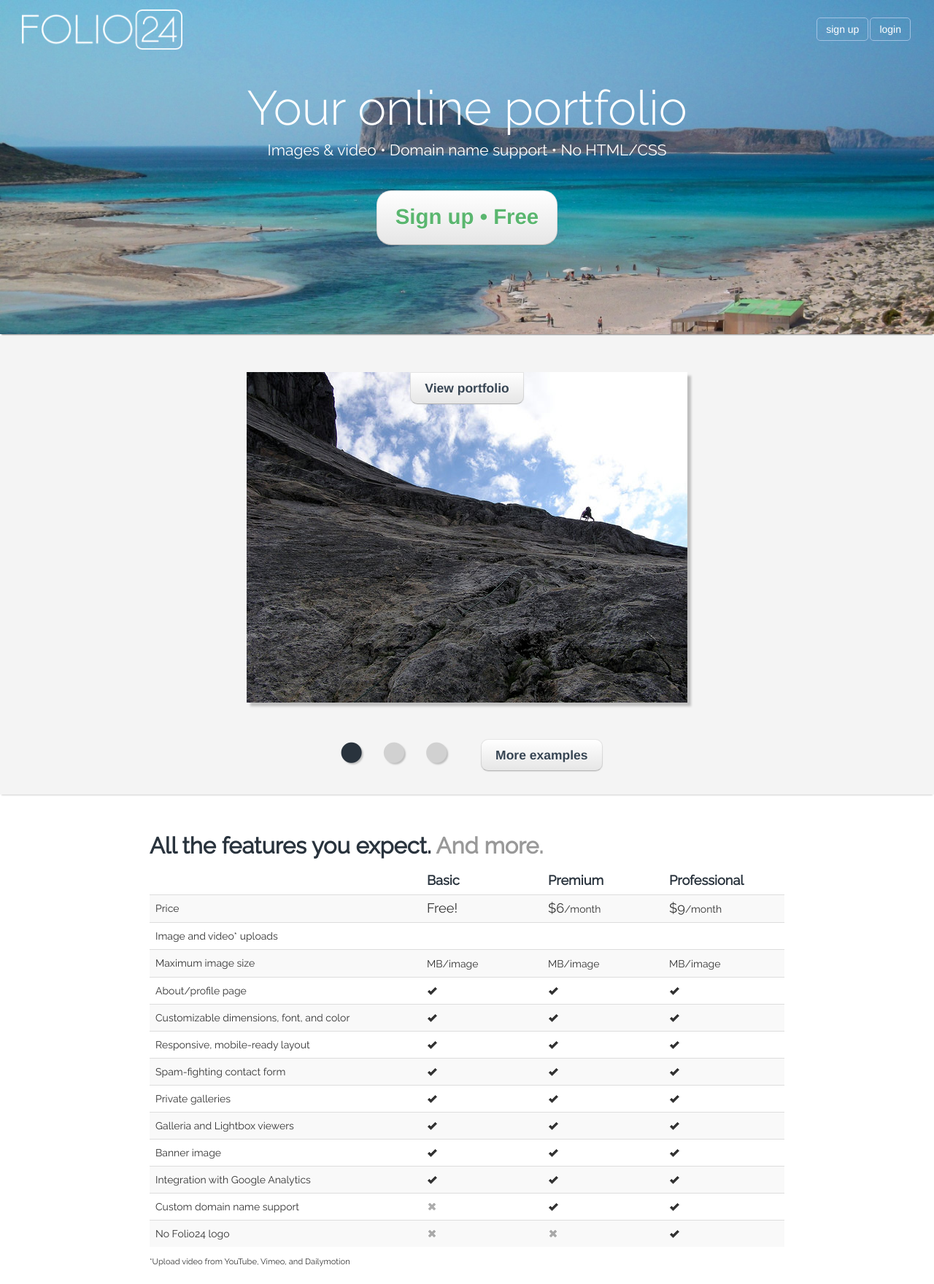
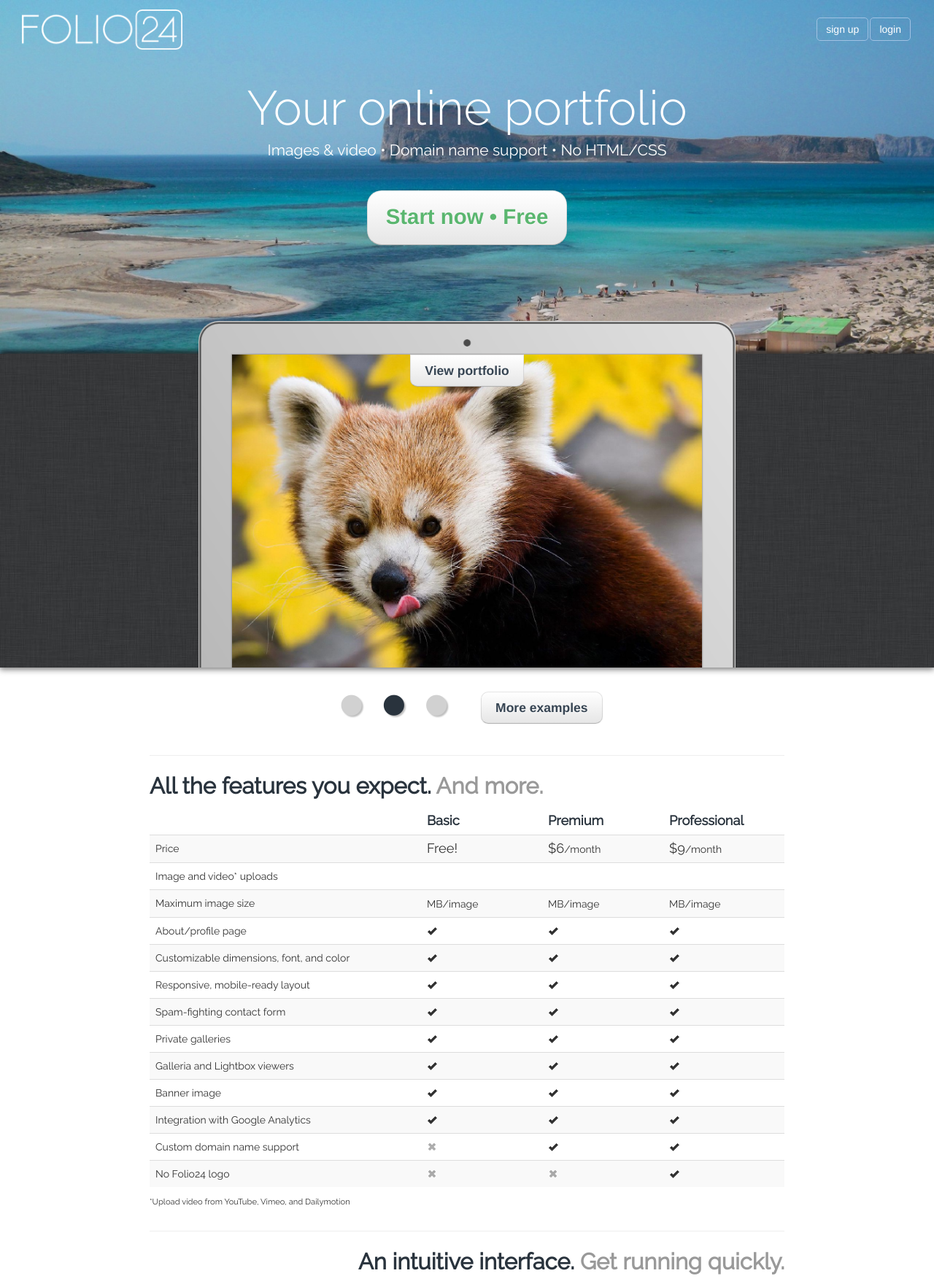
Before and after one commit to jpasko/project_q, a Django app: template templates/main_page.html in a window 1280 px wide. Shown: the top 1760 px of the page at 73% size. Run offline with Django 3.2, Linux system fonts and the light colour scheme; the template is opened without the code that fills it, so the values that code supplies are empty; some libraries are stand-ins or nearby versions.

Commit message:
nice styling changes to the main page

```diff
--- a/static/css/site_style.css
+++ b/static/css/site_style.css
@@ -93,10 +93,7 @@ ul {
     background-image: url('https://s3.amazonaws.com/folio24/static/img/folio24_background.jpg');
     background-size: cover;
     background-repeat: no-repeat;
-    -webkit-box-shadow: 0 3px 2px -2px gray;
-    -moz-box-shadow: 0 3px 2px -2px gray;
-    box-shadow: 0 3px 2px -2px gray;
-    min-height: 373px;
+    min-height: 400px;
 }
 .main-text {
     font-family: 'Raleway', sans-serif;
@@ -151,10 +148,18 @@ ul {
 .examples {
     width: 100%;
     background-color: #f4f4f4;
-    -webkit-box-shadow: 0 3px 2px -2px #cfcfcf;
-    -moz-box-shadow: 0 3px 2px -2px #cfcfcf;
-    box-shadow: 0 3px 2px -2px #cfcfcf;
-    margin-top: 2px;
+    -webkit-box-shadow: 0px 3px 8px #949494, 0px -3px 8px black;
+    -moz-box-shadow: 0px 3px 8px #949494, 0px -3px 8px black;
+    box-shadow: 0px 3px 8px #949494, 0px -3px 8px black;
+    padding-top: 10px;
+    background-image: url('https://s3.amazonaws.com/folio24/static/img/examples_texture.jpg');
+    background-size: cover;
+    background-repeat: no-repeat;
+    height: 420px;
+}
+.features {
+    font-family: 'Raleway', sans-serif;
+    margin-top: 80px;
 }
 .bottom-links {
     position: relative;
@@ -213,6 +218,7 @@ ul {
     width: 250px;
 }
 #swipe {
+    margin-top: -55px;
     overflow: hidden;
     visibility: hidden;
     position: relative;
@@ -223,13 +229,14 @@ ul {
     text-align: center;
 }
 .swipe-wrap > div {
-    float:left;
-    width:100%;
+    float: left;
+    width: 100%;
     position: relative;
 }
 #swipe_nav {
     text-align: center;
     margin-bottom: 20px;
+    margin-top: 20px;
 }
 #swipe_nav_1, #swipe_nav_2, #swipe_nav_3 {
     display: inline-block;
@@ -247,10 +254,7 @@ ul {
     color: #d1d1d1;
 }
 .slider-img {
-    margin-bottom: 10px;
-    -moz-box-shadow: 5px 5px 3px #bfbfbf;
-    -webkit-box-shadow: 5px 5px 3px #bfbfbf;
-    box-shadow: 5px 5px 3px #bfbfbf;
+    height: 475px;
 }
 .slider-title {
     position: absolute;
@@ -261,6 +265,7 @@ ul {
     text-decoration: none;
 }
 .top-btn {
+    margin-top: 46px;
     border-top-left-radius: 0;
     border-top-right-radius: 0;
 }
@@ -297,3 +302,8 @@ ul {
     -khtml-opacity: 1.0;
     opacity: 1.0;
 }
+.interface-img {
+    -moz-box-shadow: 5px 5px 3px #bfbfbf;
+    -webkit-box-shadow: 5px 5px 3px #bfbfbf;
+    box-shadow: 5px 5px 3px #bfbfbf;
+}
--- a/static/js/run-swipe.js
+++ b/static/js/run-swipe.js
@@ -3,6 +3,7 @@ var swipe_nav = document.getElementById('swipe_nav');
 
 window.mySwipe = new Swipe(swipe, {
     speed: 500,
+    auto: 5000,
     continuous: true,
     disableScroll: false,
     callback: function(ind, elem) {
--- a/templates/main_page.html
+++ b/templates/main_page.html
@@ -57,7 +57,7 @@
     <h1 class="main-text">Your online portfolio</h1>
     <p class="lead" style="font-family: 'Raleway', sans-serif; color: white; font-weight: 400">Images & video &bull; Domain name support &bull; No HTML/CSS</p>
     <a class="btn btn-large signup-btn-large" href="https://www.{{ DOMAIN }}/register/basic/" style="padding: 25px">
-      <strong style="font-size: 1.4em">Sign up &bull; Free</strong>
+      <strong style="font-size: 1.4em">Start now &bull; Free</strong>
     </a>
     <div class="fb-like" data-href="http://www.folio24.com/" data-send="false" data-layout="button_count" data-width="450" data-show-faces="false" data-font="arial" style="display: block; margin-top: 10px"></div>
   </div>
@@ -80,16 +80,18 @@
 
 <div class="examples" id="id_examples">
   <div class="container">
+    <!--
     <p style="text-align: center">
       <a href="#id_examples">
 	<img src="{{ STATIC_URL }}img/down_arrow.png" class="down-arrow">
       </a>
     </p>
-    <div id="slider" style="margin-top: -40px">
+    -->
+    <div id="slider">
       <div id="swipe">
 	<div class="swipe-wrap">
 	  <div style="position: relative" class="swipe-div">
-	    <img src="{{ STATIC_URL }}img/vesper.jpg" alt="" class="slider-img">
+	    <img src="{{ STATIC_URL }}img/example1_border.png" alt="" class="slider-img">
 	    <div class="slider-title">
 	      <a href="https://jpasko.{{ DOMAIN }}/" class="btn btn-large btn-default signup-btn top-btn" target="_blank">
 		<strong>View portfolio</strong>
@@ -97,7 +99,7 @@
 	    </div>
 	  </div>
 	  <div style="position: relative">
-	    <img src="{{ STATIC_URL }}img/example2.jpg" alt="" class="slider-img">
+	    <img src="{{ STATIC_URL }}img/example2_border.png" alt="" class="slider-img">
 	    <div class="slider-title">
 	      <a href="https://example2.{{ DOMAIN }}/" class="btn btn-large btn-default signup-btn top-btn" target="_blank">
 		<strong>View portfolio</strong>
@@ -105,7 +107,7 @@
 	    </div>
 	  </div>
 	  <div style="position: relative">
-	    <img src="{{ STATIC_URL }}img/example1.jpg" alt="" class="slider-img">
+	    <img src="{{ STATIC_URL }}img/example3_border.png" alt="" class="slider-img">
 	    <div class="slider-title">
 	      <a href="https://example1.{{ DOMAIN }}/" class="btn btn-large btn-default signup-btn top-btn" target="_blank">
 		<strong>View portfolio</strong>
@@ -124,9 +126,10 @@
 
   </div>
 </div>
-<div class="container-narrow" style="font-family: 'Raleway', sans-serif">
+<div class="container-narrow features">
+  <hr class="featurette-divider" style="margin-top: 120px">
   <div class="featurette">
-    <h3 class="featurette-heading colored" style="padding-top: 40px">All the features you expect. <span class="muted">And more.</span></h3>
+    <h3 class="featurette-heading colored">All the features you expect. <span class="muted">And more.</span></h3>
     <table class="table table-striped" style="margin-bottom: 10px">
       <thead>
         <tr>
@@ -222,10 +225,10 @@
   <hr class="featurette-divider">
   <div class="featurette">
     <h3 class="featurette-heading colored" style="text-align: right">An intuitive interface. <span class="muted">Get running quickly.</span></h3>
-    <div style="position: relative; padding-bottom: 140px; padding-top: 20px">
-      <img src="{{ STATIC_URL }}img/screenshots/screen6.png" class="slider-img" style="width: 550px">
-      <img src="{{ STATIC_URL }}img/screenshots/screen5.png" class="slider-img" style="position: absolute; top: 190px; left: 80px; width: 500px">
-      <img src="{{ STATIC_URL }}img/screenshots/screen2.png" class="slider-img" style="position: absolute; top: 60px; left: 320px; width: 550px">
+    <div style="position: relative; padding-bottom: 180px; padding-top: 20px">
+      <img src="{{ STATIC_URL }}img/screenshots/screen6.png" class="interface-img" style="width: 550px">
+      <img src="{{ STATIC_URL }}img/screenshots/screen5.png" class="interface-img" style="position: absolute; top: 190px; left: 80px; width: 500px">
+      <img src="{{ STATIC_URL }}img/screenshots/screen2.png" class="interface-img" style="position: absolute; top: 60px; left: 320px; width: 550px">
     </div>
   </div>
   <hr class="featurette-divider">
```
Also changed, not shown: static/img/example1_border.png (added), static/img/example2_border.png (added), static/img/example3_border.png (added), static/img/examples_texture.jpg (added).
